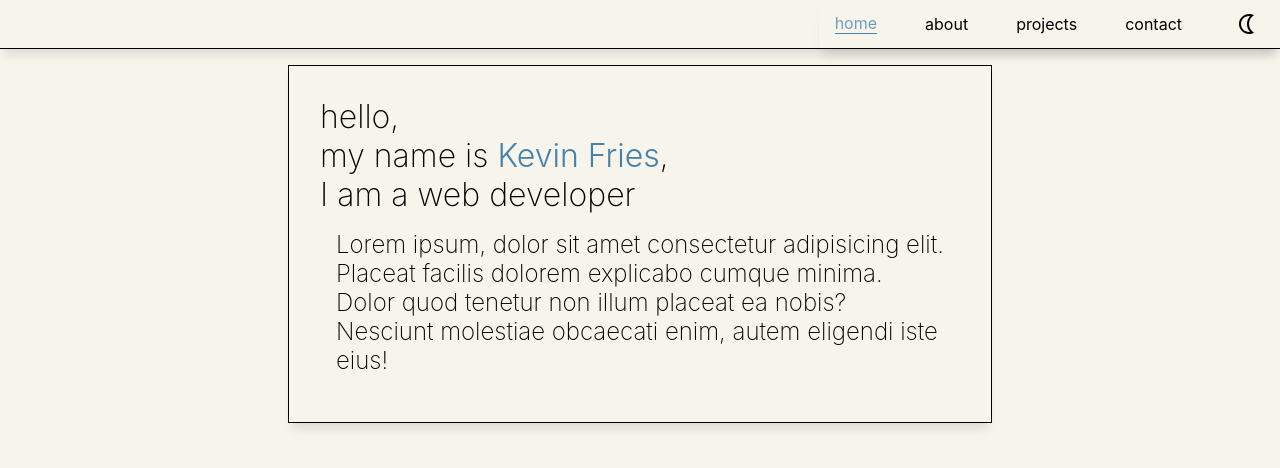
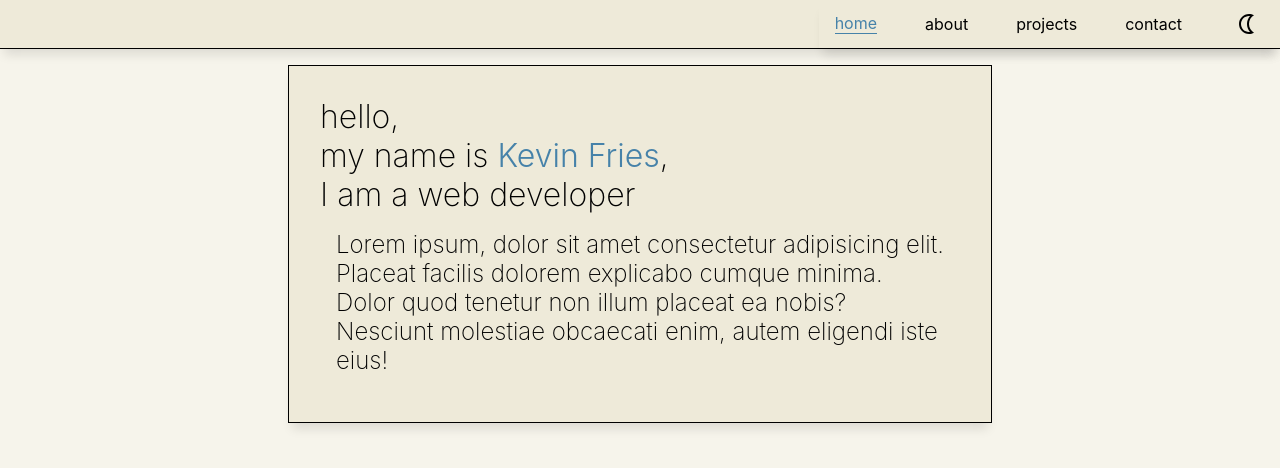
Before and after one commit to kevinsctfries/Portfolio, a React (Vite) app: page /#/ in a window 1280 px wide. Shown: the top 468 px of the page. Built offline with nearby package versions, Linux system fonts and the light colour scheme.

Commit message:
major css changes, darkmode fully works

```diff
--- a/src/App.css
+++ b/src/App.css
@@ -1,8 +1,37 @@
 body {
   font-family: Inter, system-ui, Avenir, Helvetica, Arial, sans-serif;
-  background-color: #f6f4eb;
   margin: 0;
   padding: 0;
+
+  /* global */
+  --primary-page-bg: #f6f4eb;
+  --alt-page-bg: #eeead9;
+  --text-color: black;
+  --alt-text-color: #4682a9;
+  --border-color: black;
+
+  background-color: var(--primary-page-bg);
+  -webkit-transition: all 0.5s linear;
+  -moz-transition: all 0.5s linear;
+  -o-transition: all 0.5s linear;
+  transition: all 0.5s linear;
+}
+
+body.darkmode {
+  /* global */
+  --primary-page-bg: #191919;
+  --alt-page-bg: #323232;
+  --text-color: white;
+  --nav-active-color: #e38421;
+  --alt-text-color: #e69138;
+  --border-color: #e69138;
+
+  color: var(--text-color);
+  background-color: var(--primary-page-bg);
+  -webkit-transition: all 0.5s linear;
+  -moz-transition: all 0.5s linear;
+  -o-transition: all 0.5s linear;
+  transition: all 0.5s linear;
 }
 
 @keyframes bg {
@@ -26,20 +55,36 @@ body {
 main {
   margin: 1rem 1rem 1rem 1rem;
   padding: 2rem;
+
+  background-color: var(--alt-page-bg);
+
   background-repeat: no-repeat;
-  background-image: linear-gradient(to right, black 100%, black 100%),
-    linear-gradient(to bottom, black 100%, black 100%),
-    linear-gradient(to right, black 100%, black 100%),
-    linear-gradient(to bottom, black 100%, black 100%);
+  background-image: linear-gradient(
+      to right,
+      var(--border-color) 100%,
+      var(--border-color) 100%
+    ),
+    linear-gradient(
+      to bottom,
+      var(--border-color) 100%,
+      var(--border-color) 100%
+    ),
+    linear-gradient(
+      to right,
+      var(--border-color) 100%,
+      var(--border-color) 100%
+    ),
+    linear-gradient(
+      to bottom,
+      var(--border-color) 100%,
+      var(--border-color) 100%
+    );
   background-size: 100% 1px, 1px 100%, 100% 1px, 1px 100%;
   background-position: 0 0, 100% 0, 100% 100%, 0 100%;
   width: 50%;
   margin-left: auto;
   margin-right: auto;
   box-shadow: 0px 10px 10px -4px rgba(0, 0, 0, 0.1);
-}
-
-main * {
 }
 
 main.animate {
--- a/src/components/darkmode/darkmode.ts
+++ /dev/null
@@ -1,27 +0,0 @@
-let darkMode = localStorage.getItem("darkMode");
-const darkModeToggle = document.querySelector("#darkmodeBtn");
-
-const enableDarkMode = () => {
-  document.body.classList.add("darkmode");
-  localStorage.setItem("darkMode", "enabled");
-};
-
-const disableDarkMode = () => {
-  document.body.classList.remove("darkmode");
-  localStorage.setItem("darkMode", "disabled");
-};
-
-if (darkMode === "enabled") {
-  enableDarkMode();
-}
-
-darkModeToggle?.addEventListener("click", () => {
-  darkMode = localStorage.getItem("darkMode");
-  if (darkMode !== "enabled") {
-    enableDarkMode();
-    console.log("enabled");
-  } else {
-    disableDarkMode();
-    console.log("disabled");
-  }
-});
--- a/src/components/navbar/NavBar.tsx
+++ b/src/components/navbar/NavBar.tsx
@@ -3,11 +3,25 @@ import { NavLink } from "react-router-dom";
 import NightlightOutlinedIcon from "@mui/icons-material/NightlightOutlined";
 import LightModeOutlinedIcon from "@mui/icons-material/LightModeOutlined";
 import { IconButton } from "@mui/material";
-import "../darkmode/darkmode";
-import { useState } from "react";
+import { useEffect, useState } from "react";
 
 const NavBar = () => {
-  const [clicked, setClicked] = useState<boolean>(false);
+  const [darkMode, setDarkMode] = useState<boolean>(() => {
+    const mode = localStorage.getItem("darkMode");
+    return mode === "enabled";
+  });
+
+  useEffect(() => {
+    if (darkMode) {
+      document.body.classList.add("darkmode");
+      localStorage.setItem("darkMode", "enabled");
+      console.log("enabled");
+    } else {
+      document.body.classList.remove("darkmode");
+      localStorage.setItem("darkMode", "disabled");
+      console.log("disabled");
+    }
+  }, [darkMode]);
 
   return (
     <header>
@@ -19,9 +33,9 @@ const NavBar = () => {
         disableRipple={true}
         size={"small"}
         id="darkmodeBtn"
-        onClick={() => setClicked((prev) => !prev)}
+        onClick={() => setDarkMode((prev) => !prev)}
       >
-        {clicked ? <LightModeOutlinedIcon /> : <NightlightOutlinedIcon />}
+        {darkMode ? <LightModeOutlinedIcon /> : <NightlightOutlinedIcon />}
       </IconButton>
     </header>
   );
--- a/src/components/navbar/navbar.css
+++ b/src/components/navbar/navbar.css
@@ -1,5 +1,6 @@
 header {
-  border-bottom: 1px solid black;
+  border-bottom: 1px solid var(--border-color);
+  background-color: var(--alt-page-bg);
   box-shadow: 0px 10px 10px -4px rgba(0, 0, 0, 0.1);
   display: flex;
   justify-content: flex-end;
@@ -7,7 +8,7 @@ header {
   align-items: center;
   height: 3rem;
   a {
-    color: black;
+    color: var(--text-color);
     margin: 0 1rem 0 1rem;
   }
   a:link {
@@ -25,12 +26,12 @@ header {
 }
 
 .active {
-  color: #749bc2;
-  border-bottom: 1px solid #4682a9;
+  color: var(--alt-text-color);
+  border-bottom: 1px solid var(--alt-text-color);
 }
 
 #darkmodeBtn {
-  color: black;
+  color: var(--text-color);
   margin: 0 1rem 0 1rem;
 }
 
--- a/src/pages/HomePage/homepage.css
+++ b/src/pages/HomePage/homepage.css
@@ -4,7 +4,7 @@
 }
 
 .name {
-  color: #4682a9;
+  color: var(--alt-text-color);
   font-weight: 300;
 }
 
```
